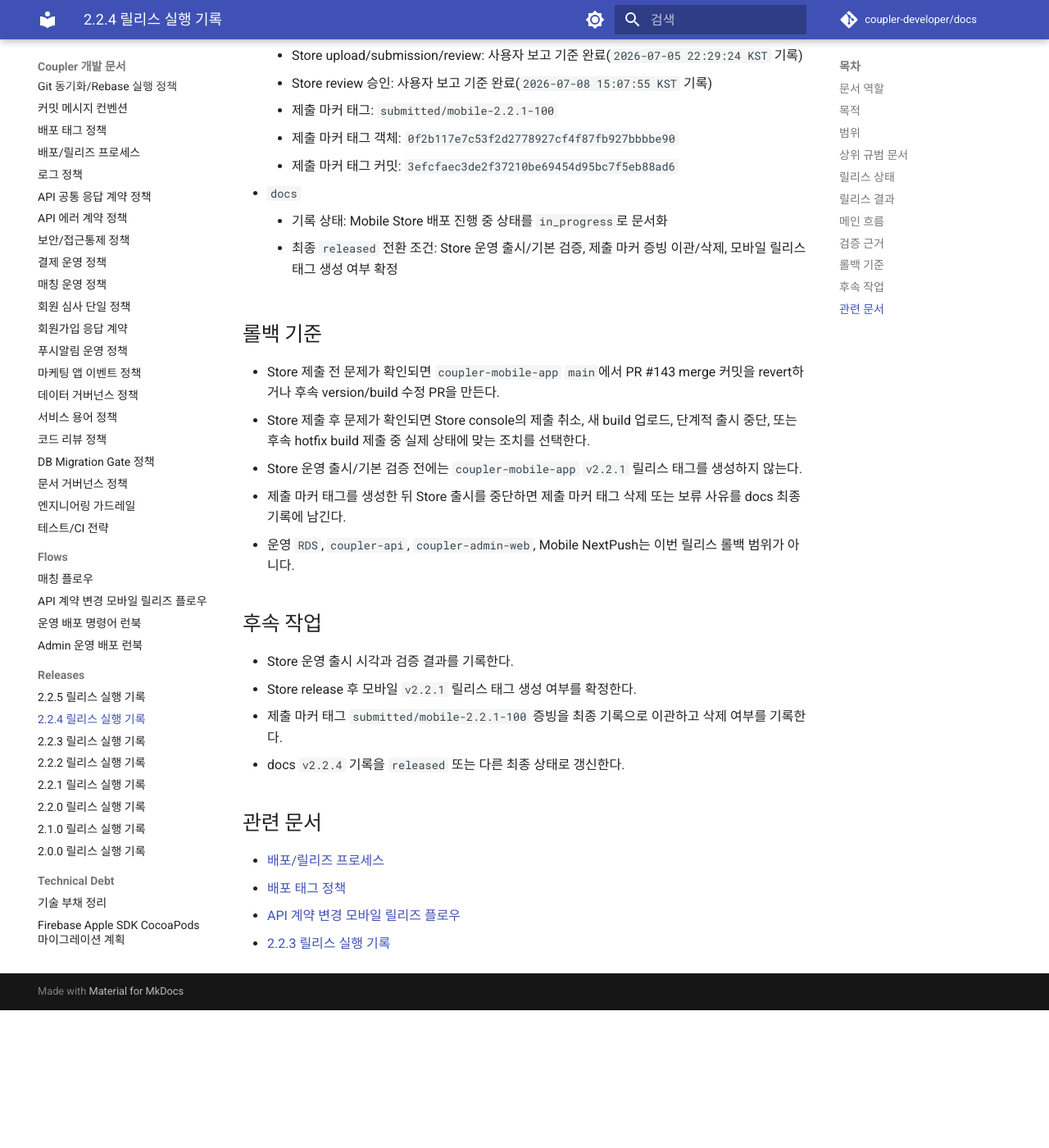
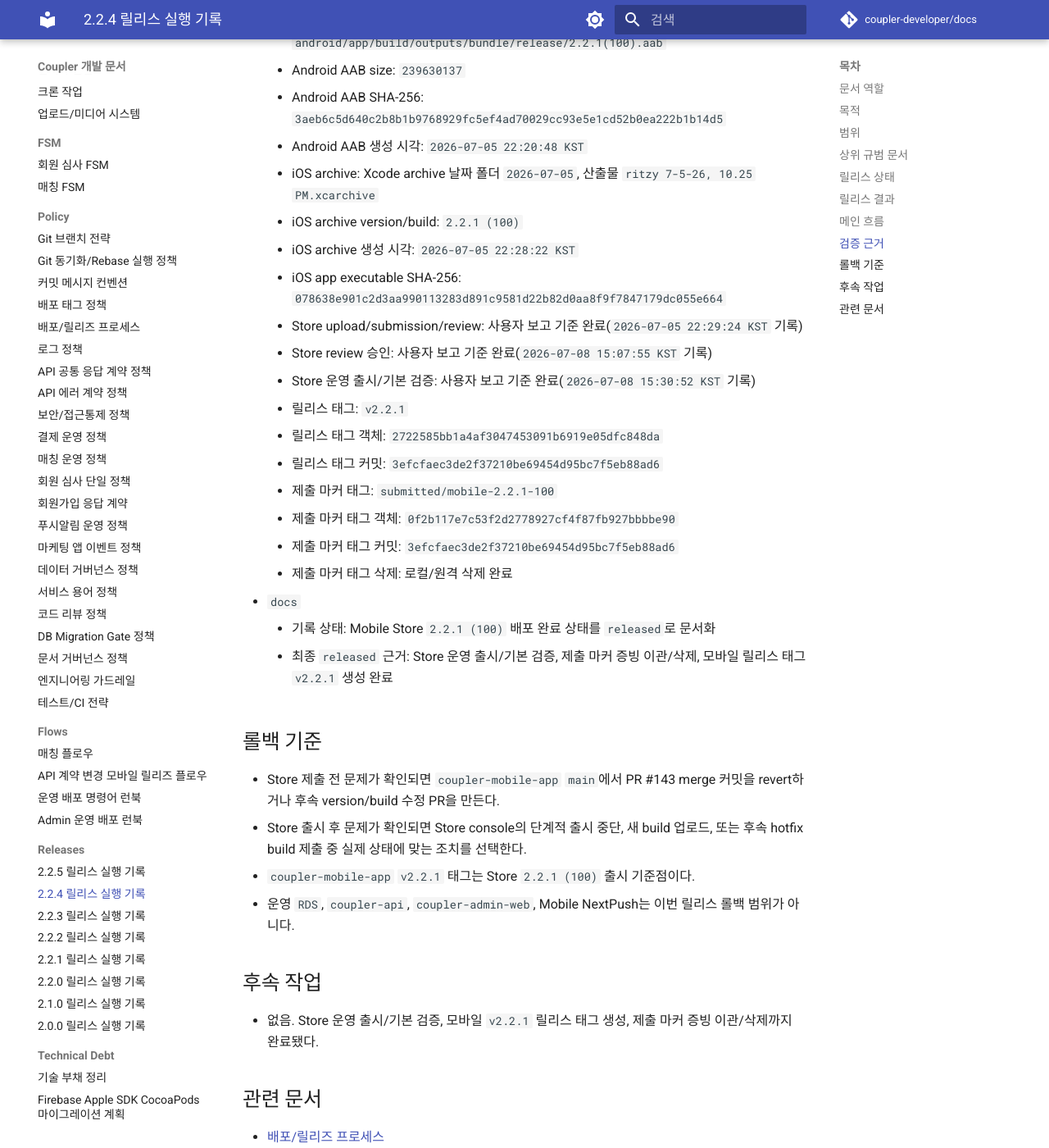
Before and after one commit to coupler-developer/docs, an MkDocs documentation site: the page built from content/releases/v2.2.4.md, in a window 1280 px wide and 1400 px high, scrolled down 3503 px. Shown: the whole window at 82% size. Built offline with MkDocs 1.6.1 and Material for MkDocs 9.7.7, drawn with Linux system fonts in a browser that asks for light colours; comment, search, counter and statistics services are not loaded; before the commit the page ends 4735 px from its top, so only the background shows below that; some of the changed text lies outside the part shown.

Commit message:
docs: 모바일 2.2.1 스토어 출시 기록
Changes:
- v2.2.4 릴리스 기록을 released 상태로 갱신
- coupler-mobile-app v2.2.1 태그와 submitted 태그 삭제 근거를 기록

Tests:
- yarn validate:docs 통과

```diff
--- a/content/releases/v2.2.4.md
+++ b/content/releases/v2.2.4.md
@@ -29,18 +29,18 @@
 ## 릴리스 상태
 
 - 목표 버전: `v2.2.4`
-- 전체 상태: `in_progress`
-- 완료 범위: `coupler-mobile-app` PR #143 merge, Android/iOS native metadata `2.2.1 (100)` 반영, local quality gate 통과, GitHub Actions 통과, Android AAB `2.2.1 (100)` 산출, iOS archive `2.2.1 (100)` 산출, 사용자 보고 기준 Store upload/submission/review 제출 완료, 사용자 보고 기준 Store review 승인 완료, 제출 마커 태그 생성/원격 push, docs 진행 기록 갱신
-- 대기 범위: Store 운영 출시, 출시 후 기본 검증, Store release 후 모바일 `v2.2.1` 릴리스 태그 생성 여부 확정, 제출 마커 증빙 이관/삭제, docs 최종 released 갱신
+- 전체 상태: `released`
+- 완료 범위: `coupler-mobile-app` PR #143 merge, Android/iOS native metadata `2.2.1 (100)` 반영, local quality gate 통과, GitHub Actions 통과, Android AAB `2.2.1 (100)` 산출, iOS archive `2.2.1 (100)` 산출, 사용자 보고 기준 Store upload/submission/review 제출 완료, 사용자 보고 기준 Store review 승인 완료, 사용자 보고 기준 Store 운영 출시/기본 검증 완료, `coupler-mobile-app` `v2.2.1` 릴리스 태그 생성/원격 push, 제출 마커 태그 증빙 이관/삭제, docs 최종 released 갱신
 - `docs` 기록 버전: `v2.2.4` (통합 릴리스 기록 번호)
 - `coupler-mobile-app` Store 버전: `2.2.1 (100)`
 - `coupler-mobile-app` merge PR: [#143](https://github.com/coupler-developer/coupler-mobile-app/pull/143)
 - `coupler-mobile-app` PR 커밋: `a38d7f61d8e9fb1e2f04122ab4159cbf087a74e0`
 - `coupler-mobile-app` merge 커밋: `3efcfaec3de2f37210be69454d95bc7f5eb88ad6`
-- `coupler-mobile-app` 릴리스 태그: `미생성` (Store 운영 출시/기본 검증 후 생성 대상)
-- `coupler-mobile-app` 제출 마커 태그: `submitted/mobile-2.2.1-100` -> `3efcfaec3de2f37210be69454d95bc7f5eb88ad6`
+- `coupler-mobile-app` 릴리스 태그: `v2.2.1` -> `3efcfaec3de2f37210be69454d95bc7f5eb88ad6`
+- `coupler-mobile-app` 릴리스 태그 객체: `2722585bb1a4af3047453091b6919e05dfc848da`
+- `coupler-mobile-app` 제출 마커 태그: `submitted/mobile-2.2.1-100` -> `3efcfaec3de2f37210be69454d95bc7f5eb88ad6` (삭제 완료)
 - `coupler-mobile-app` 제출 마커 태그 객체: `0f2b117e7c53f2d2778927cf4f87fb927bbbbe90`
-- 제출 마커 증빙 이관/삭제: `미수행` (Store release 후 릴리스 기록 최종 갱신 시 처리 대상)
+- 제출 마커 증빙 이관/삭제: `완료` (릴리스 태그 `v2.2.1` 이관 후 로컬/원격 `submitted/mobile-2.2.1-100` 삭제)
 
 ## 릴리스 결과
 
@@ -49,6 +49,9 @@
 - iOS는 `MARKETING_VERSION 2.2.1`, `CURRENT_PROJECT_VERSION 100`으로 갱신됐다.
 - Codex는 Store upload/submission/review/release를 수행하지 않았고, 사용자가 Store upload/submission/review 제출 완료를 보고했다.
 - 사용자가 Store review 승인 완료를 보고했다. 승인 확인 시각은 사용자 보고 기준 `2026-07-08 15:07:55 KST`로 기록한다.
+- 사용자가 Store 운영 출시와 기본 검증 완료를 보고했다. 출시/검증 확인 시각은 사용자 보고 기준 `2026-07-08 15:30:52 KST`로 기록한다.
+- `coupler-mobile-app` 릴리스 태그 `v2.2.1`을 Store binary 기준 커밋 `3efcfaec3de2f37210be69454d95bc7f5eb88ad6`에 생성하고 원격에 push했다.
+- 제출 마커 태그 `submitted/mobile-2.2.1-100` 증빙을 본 기록으로 이관하고 로컬/원격에서 삭제했다.
 - Android AAB `2.2.1 (100)` 산출물은 `android/app/build/outputs/bundle/release/2.2.1(100).aab`로 확인됐다.
 - iOS archive `2.2.1 (100)` 산출물은 Xcode archive 날짜 폴더 `2026-07-05`의 `ritzy 7-5-26, 10.25 PM.xcarchive`로 확인됐다.
 - 기존 로컬 Android AAB `android/app/build/outputs/bundle/release/2.2.1(99).aab`는 목표 build `100`과 다르므로 이번 Store 제출 산출물로 사용하지 않는다.
@@ -64,7 +67,10 @@
 6. 사용자가 Store upload/submission/review 제출 완료를 보고했다.
 7. Store 제출 마커 태그 `submitted/mobile-2.2.1-100`를 생성하고 원격에 push했다.
 8. 사용자가 Store review 승인 완료를 보고했다.
-9. Store 운영 출시/기본 검증 완료 후 `coupler-mobile-app` 릴리스 태그와 docs 최종 상태를 갱신한다.
+9. 사용자가 Store 운영 출시와 기본 검증 완료를 보고했다.
+10. `coupler-mobile-app` 릴리스 태그 `v2.2.1`을 생성하고 원격에 push했다.
+11. 제출 마커 태그 `submitted/mobile-2.2.1-100` 증빙을 릴리스 기록으로 이관하고 로컬/원격에서 삭제했다.
+12. docs 릴리스 기록을 최종 `released` 상태로 갱신했다.
 
 ## 검증 근거
 
@@ -90,27 +96,28 @@
     - iOS app executable SHA-256: `078638e901c2d3aa990113283d891c9581d22b82d0aa8f9f7847179dc055e664`
     - Store upload/submission/review: 사용자 보고 기준 완료(`2026-07-05 22:29:24 KST` 기록)
     - Store review 승인: 사용자 보고 기준 완료(`2026-07-08 15:07:55 KST` 기록)
+    - Store 운영 출시/기본 검증: 사용자 보고 기준 완료(`2026-07-08 15:30:52 KST` 기록)
+    - 릴리스 태그: `v2.2.1`
+    - 릴리스 태그 객체: `2722585bb1a4af3047453091b6919e05dfc848da`
+    - 릴리스 태그 커밋: `3efcfaec3de2f37210be69454d95bc7f5eb88ad6`
     - 제출 마커 태그: `submitted/mobile-2.2.1-100`
     - 제출 마커 태그 객체: `0f2b117e7c53f2d2778927cf4f87fb927bbbbe90`
     - 제출 마커 태그 커밋: `3efcfaec3de2f37210be69454d95bc7f5eb88ad6`
+    - 제출 마커 태그 삭제: 로컬/원격 삭제 완료
 - `docs`
-    - 기록 상태: Mobile Store 배포 진행 중 상태를 `in_progress`로 문서화
-    - 최종 `released` 전환 조건: Store 운영 출시/기본 검증, 제출 마커 증빙 이관/삭제, 모바일 릴리스 태그 생성 여부 확정
+    - 기록 상태: Mobile Store `2.2.1 (100)` 배포 완료 상태를 `released`로 문서화
+    - 최종 `released` 근거: Store 운영 출시/기본 검증, 제출 마커 증빙 이관/삭제, 모바일 릴리스 태그 `v2.2.1` 생성 완료
 
 ## 롤백 기준
 
 - Store 제출 전 문제가 확인되면 `coupler-mobile-app` `main`에서 PR #143 merge 커밋을 revert하거나 후속 version/build 수정 PR을 만든다.
-- Store 제출 후 문제가 확인되면 Store console의 제출 취소, 새 build 업로드, 단계적 출시 중단, 또는 후속 hotfix build 제출 중 실제 상태에 맞는 조치를 선택한다.
-- Store 운영 출시/기본 검증 전에는 `coupler-mobile-app` `v2.2.1` 릴리스 태그를 생성하지 않는다.
-- 제출 마커 태그를 생성한 뒤 Store 출시를 중단하면 제출 마커 태그 삭제 또는 보류 사유를 docs 최종 기록에 남긴다.
+- Store 출시 후 문제가 확인되면 Store console의 단계적 출시 중단, 새 build 업로드, 또는 후속 hotfix build 제출 중 실제 상태에 맞는 조치를 선택한다.
+- `coupler-mobile-app` `v2.2.1` 태그는 Store `2.2.1 (100)` 출시 기준점이다.
 - 운영 `RDS`, `coupler-api`, `coupler-admin-web`, Mobile NextPush는 이번 릴리스 롤백 범위가 아니다.
 
 ## 후속 작업
 
-- Store 운영 출시 시각과 검증 결과를 기록한다.
-- Store release 후 모바일 `v2.2.1` 릴리스 태그 생성 여부를 확정한다.
-- 제출 마커 태그 `submitted/mobile-2.2.1-100` 증빙을 최종 기록으로 이관하고 삭제 여부를 기록한다.
-- docs `v2.2.4` 기록을 `released` 또는 다른 최종 상태로 갱신한다.
+- 없음. Store 운영 출시/기본 검증, 모바일 `v2.2.1` 릴리스 태그 생성, 제출 마커 증빙 이관/삭제까지 완료됐다.
 
 ## 관련 문서
 
```
